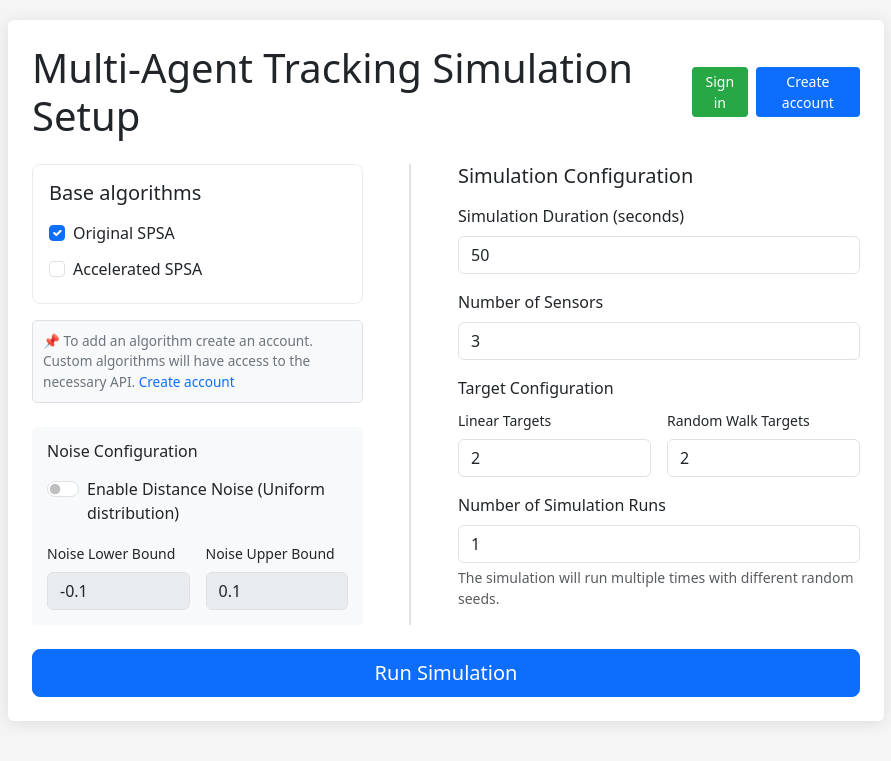
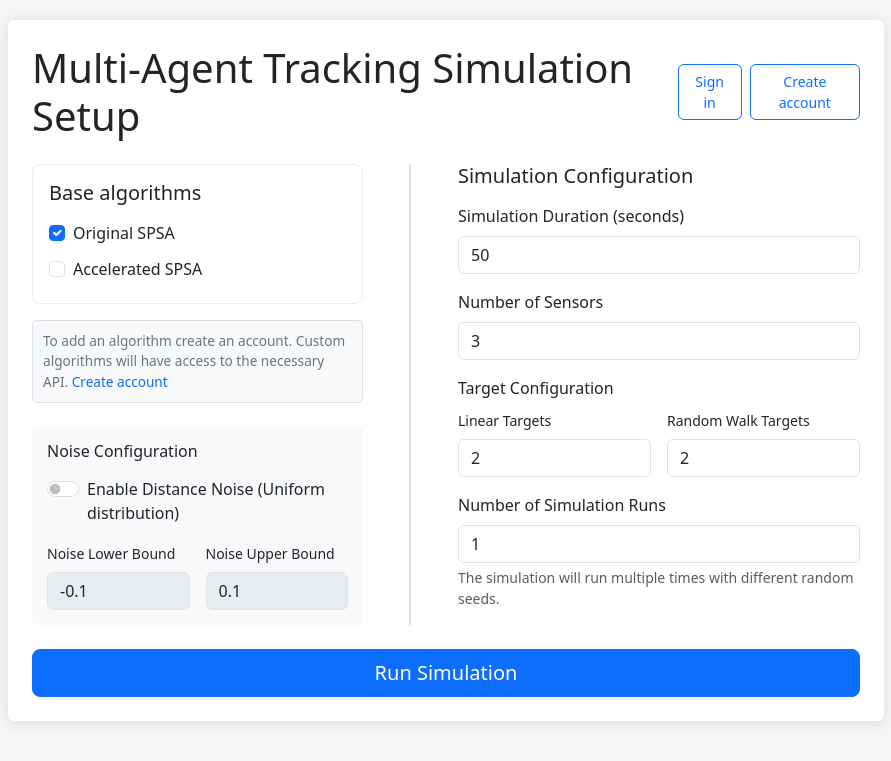
Before and after one commit to Salvatore112/MultiagentTrackingAlgorithms, a Django app: page /setup/ in a window 1280 px wide. Shown: the top 761 px of the page, without its empty margins (194-1085 px from the left). Run offline with Django 5.2, Linux system fonts and the light colour scheme.

Commit message:
style: change the style of buttons

```diff
--- a/templates/simulations/setup.html
+++ b/templates/simulations/setup.html
@@ -99,25 +99,34 @@
             display: flex;
             gap: 0.5rem;
         }
-        .btn-green {
-            background-color: #28a745;
-            border: none;
-            color: white;
+        /* Unified button styles: outline style for both auth and profile/logout */
+        .btn-outline-primary {
+            color: #0d6efd;
+            border-color: #0d6efd;
+            background-color: transparent;
             transition: all 0.2s ease;
         }
-        .btn-green:hover {
-            background-color: #218838;
-            color: white;
+        .btn-outline-primary:hover {
+            background-color: #0d6efd;
+            color: #fff;
+            border-color: #0d6efd;
         }
-        .btn-blue {
-            background-color: #0d6efd;
-            border: none;
-            color: white;
+        .btn-outline-danger {
+            color: #dc3545;
+            border-color: #dc3545;
+            background-color: transparent;
             transition: all 0.2s ease;
         }
-        .btn-blue:hover {
-            background-color: #0b5ed7;
-            color: white;
+        .btn-outline-danger:hover {
+            background-color: #dc3545;
+            color: #fff;
+            border-color: #dc3545;
+        }
+        /* Removing old green/blue specific button classes, keeping for consistency but not used in new design.
+           However, we'll keep the structure but override with outline style. To match exactly,
+           we apply .btn-outline-primary and .btn-outline-danger for all action buttons. */
+        .btn-green, .btn-blue {
+            /* These are replaced by outline classes, but keep for backward if any; we'll not use them */
         }
         .user-info {
             display: flex;
@@ -132,6 +141,20 @@
             font-weight: 500;
             font-size: 0.875rem;
         }
+        .action-buttons-group {
+            display: flex;
+            gap: 0.5rem;
+        }
+        /* Ensure consistent sizing for all buttons in the auth section */
+        .btn-sm {
+            font-size: 0.875rem;
+            padding: 0.375rem 0.75rem;
+            border-radius: 0.375rem;
+        }
+        /* Additional style for consistency: any custom button must look similar */
+        .btn-outline-primary, .btn-outline-danger {
+            font-weight: 500;
+        }
     </style>
 </head>
 <body>
@@ -144,13 +167,16 @@
                         {% if user.is_authenticated %}
                             <div class="user-info">
                                 <span class="user-badge">{{ user.username }}</span>
-                                <a href="{% url 'accounts:profile' %}" class="btn btn-sm btn-outline-secondary">Profile</a>
-                                <a href="{% url 'accounts:logout' %}" class="btn btn-sm btn-outline-danger">Logout</a>
+                                <div class="action-buttons-group">
+                                    <a href="{% url 'accounts:profile' %}" class="btn btn-sm btn-outline-primary">Profile</a>
+                                    <a href="{% url 'accounts:logout' %}" class="btn btn-sm btn-outline-danger">Logout</a>
+                                </div>
                             </div>
                         {% else %}
                             <div class="auth-buttons">
-                                <a href="{% url 'accounts:login' %}" class="btn btn-sm btn-green">Sign in</a>
-                                <a href="{% url 'accounts:register' %}" class="btn btn-sm btn-blue">Create account</a>
+                                <!-- Unify design: using same outline style as Profile and Logout buttons -->
+                                <a href="{% url 'accounts:login' %}" class="btn btn-sm btn-outline-primary">Sign in</a>
+                                <a href="{% url 'accounts:register' %}" class="btn btn-sm btn-outline-primary">Create account</a>
                             </div>
                         {% endif %}
                     </div>
@@ -193,7 +219,7 @@
 
                             {% if not user.is_authenticated %}
                             <div class="info-tip mt-3">
-                                <span>📌</span> To add an algorithm create an account. Custom algorithms will have access to the necessary API.
+                                To add an algorithm create an account. Custom algorithms will have access to the necessary API.
                                 <a href="{% url 'accounts:register' %}">Create account</a>
                             </div>
                             {% endif %}
```
